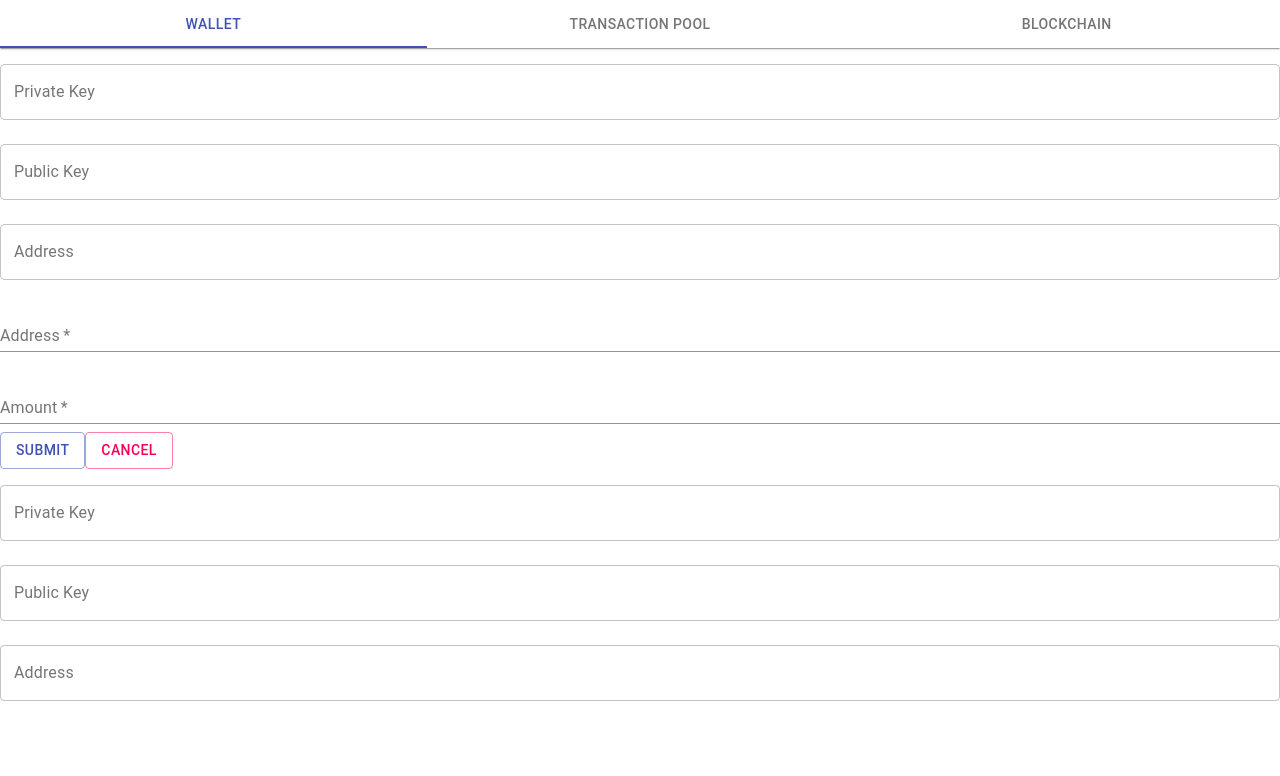
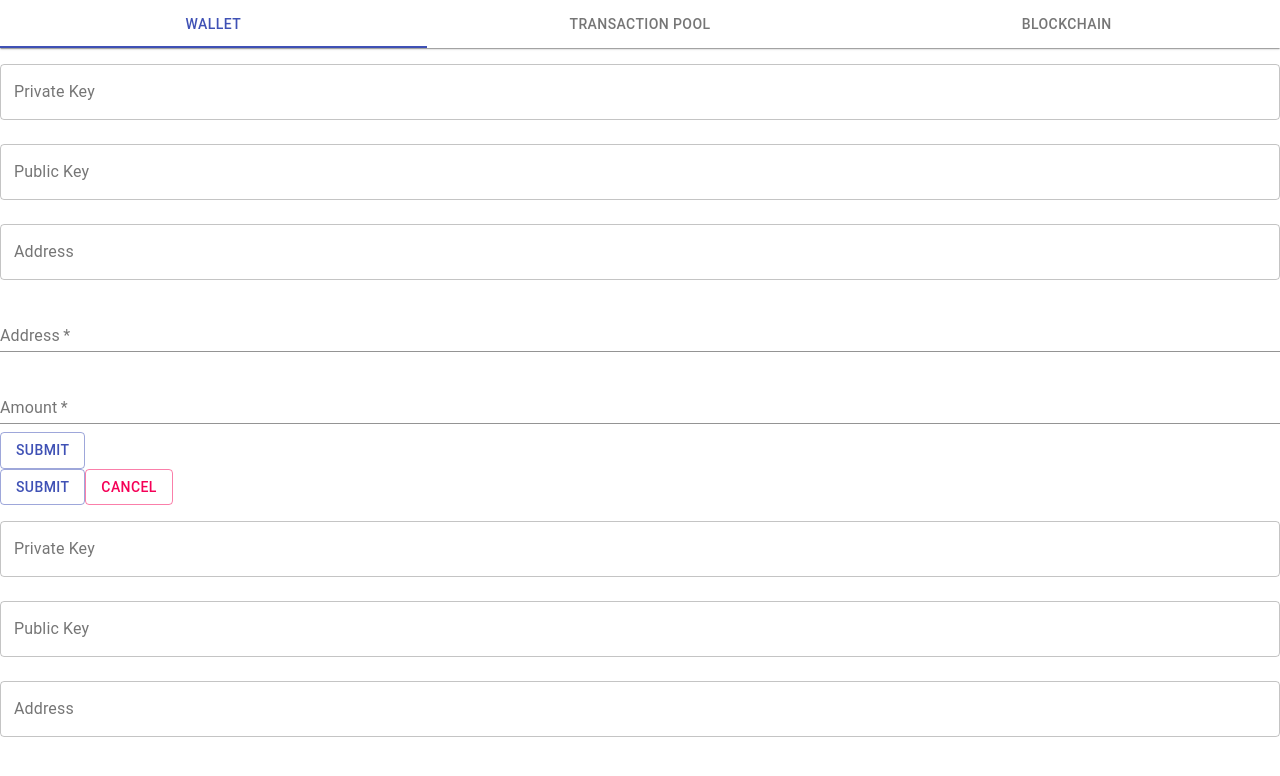
Before and after one commit to rkaku/formik-material-ui, a React (Create React App) app: page /wallet in a window 1280 px wide. Shown: the top 776 px of the page. Built offline with nearby package versions, Linux system fonts and the light colour scheme; no server answers.

Commit message:
implement confirmation dialog

```diff
--- /dev/null
+++ b/src/layouts/dialog/SendDialogButton.js
@@ -0,0 +1,68 @@
+import React from 'react';
+import Button from '@material-ui/core/Button';
+import Dialog from '@material-ui/core/Dialog';
+import DialogActions from '@material-ui/core/DialogActions';
+import DialogContent from '@material-ui/core/DialogContent';
+import DialogContentText from '@material-ui/core/DialogContentText';
+import DialogTitle from '@material-ui/core/DialogTitle';
+// import Paper from '@material-ui/core/Paper';
+// import Draggable from 'react-draggable';
+
+
+// function PaperComponent ( props ) {
+//   return (
+//     <Draggable cancel={ '[class*="MuiDialogContent-root"]' }>
+//       <Paper { ...props } />
+//     </Draggable>
+//   );
+// }
+export default function DraggableDialog ( props ) {
+  const [ open, setOpen ] = React.useState( false );
+
+  const _handleSubmit = () => {
+    setOpen( false )
+  }
+
+  const handleClickOpen = () => {
+    setOpen( true )
+  };
+
+  const handleClose = () => {
+    setOpen( false )
+  };
+  return (
+    <div>
+      <Button
+        { ...props }
+        // variant="outlined"
+        // color="primary"
+        onClick={ handleClickOpen }
+      >
+        SUBMIT
+      </Button>
+      <Dialog
+        open={ open }
+        onClose={ handleClose }
+        // PaperComponent={ PaperComponent }
+        aria-labelledby="draggable-dialog-title"
+      >
+        <DialogTitle style={ { cursor: 'move' } } id="draggable-dialog-title">
+          CONFIRMATION :)
+        </DialogTitle>
+        <DialogContent>
+          <DialogContentText>
+            Are you sure you want to send ?
+          </DialogContentText>
+        </DialogContent>
+        <DialogActions>
+          <Button autoFocus onClick={ handleClose } color="primary">
+            NO
+          </Button>
+          <Button onClick={ _handleSubmit } color="primary">
+            YES
+          </Button>
+        </DialogActions>
+      </Dialog>
+    </div>
+  )
+}
--- a/src/layouts/snackbars/MineSnackbarButton.js
+++ b/src/layouts/snackbars/MineSnackbarButton.js
@@ -38,7 +38,7 @@ export default function PositionedSnackbar ( { onClick } ) {
         ContentProps={ {
           'aria-describedby': 'message-id',
         } }
-        message={ <span id="message-id">Now Mining... Go Next :)</span> }
+        message={ <span id="message-id">Now Mining...</span> }
       />
     </div>
   );
--- a/src/pages/Wallet.js
+++ b/src/pages/Wallet.js
@@ -12,6 +12,7 @@ import {
 } from '@material-ui/core';
 import * as Async from '../redux/async/blockchain'
 import WalletTextField from './../layouts/form/WalletTextField'
+import SendDialogButton from './../layouts/dialog/SendDialogButton'
 
 
 export default function Container () {
@@ -85,6 +86,12 @@ export default function Container () {
               fullWidth
               margin="normal"
               error={ ( touched.value && !values.value ) || errors.value }
+            />
+            <SendDialogButton
+              type="submit"
+              variant="outlined"
+              color="primary"
+              disabled={ !isValid || isSubmitting }
             />
             <Button
               type="submit"
```
